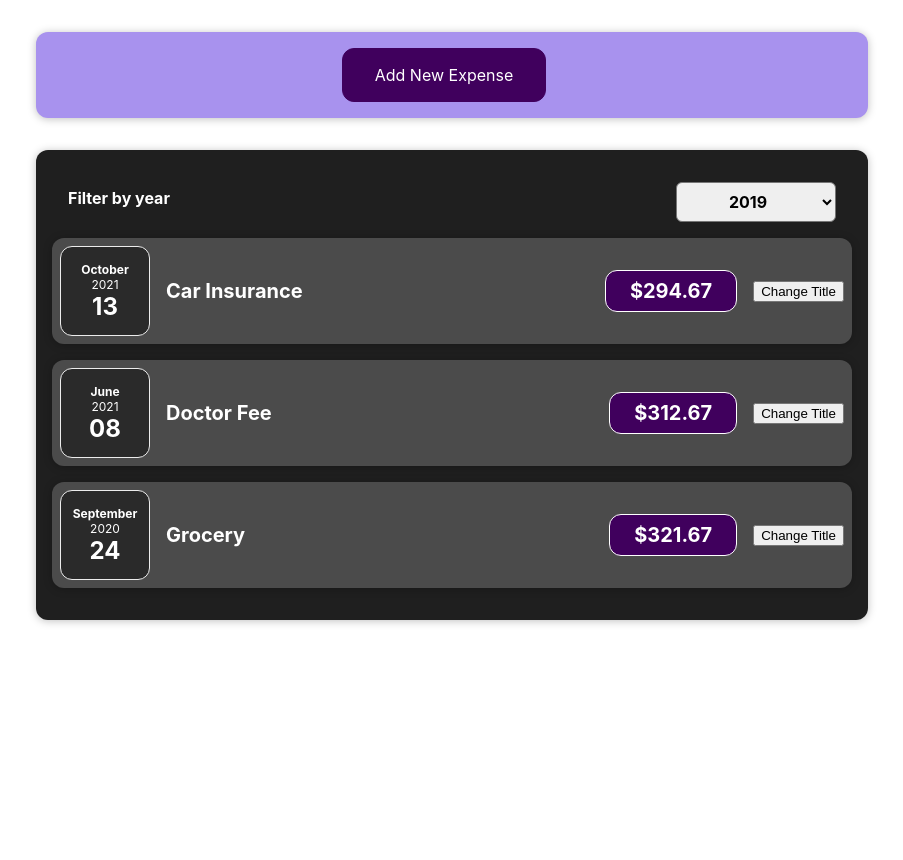
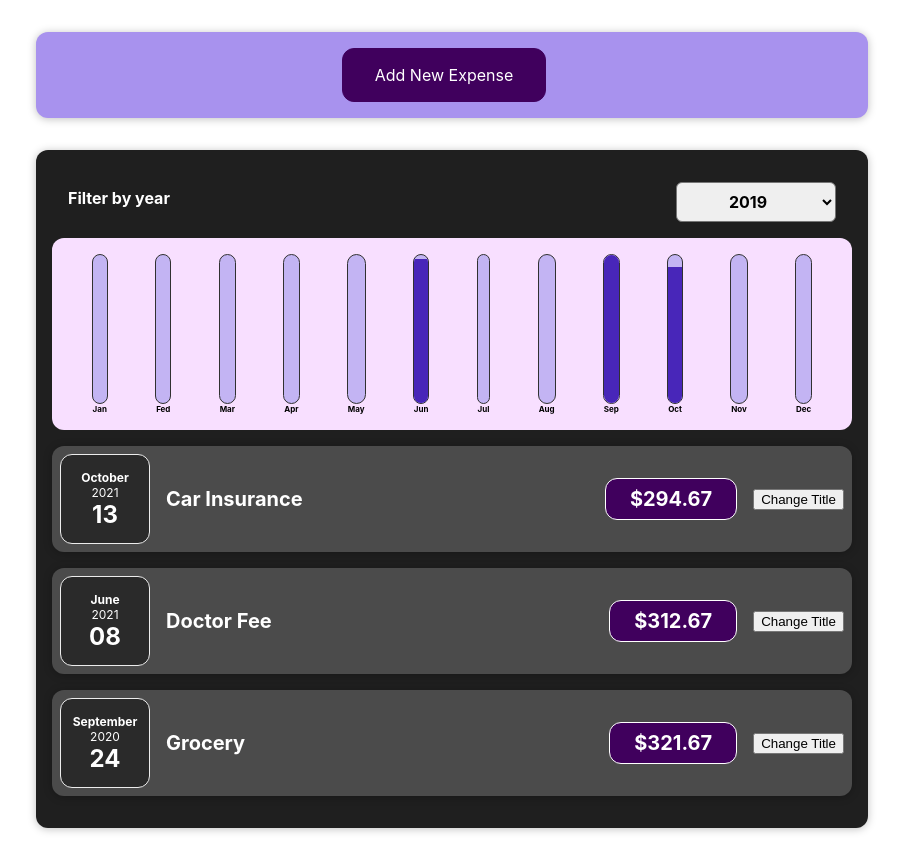
Before and after one commit to ahmed-raza/react, a React (Create React App) app: page / in a window 1280 px wide. Shown: the whole page, without its empty margins (188-1091 px from the left). Before the commit the page ends 800 px from the top, so only its background shows below. Built offline with nearby package versions, Linux system fonts and the light colour scheme.

Commit message:
Created chart bar filter

```diff
--- a/src/components/Chart/Chart.js
+++ b/src/components/Chart/Chart.js
@@ -4,13 +4,19 @@
 
 class Chart extends React.Component {
   render() {
+    const dataPointValues = this.props.dataPoints.map(
+      (dataPoint) => dataPoint.value
+    );
+    const totalMaximum = Math.max(...dataPointValues);
+    // console.log(dataPointValues);
+    // console.log(totalMaximum);
     return (
       <div className="chart">
         {this.props.dataPoints.map((dataPoint) => (
           <ChartBar
             key={dataPoint.label}
             value={dataPoint.value}
-            maxValue={null}
+            maxValue={totalMaximum}
             label={dataPoint.label}
           />
         ))}
--- a/src/components/Chart/ChartBar.js
+++ b/src/components/Chart/ChartBar.js
@@ -3,13 +3,25 @@
 
 class ChartBar extends React.Component {
   render() {
+    let barFillHeight = "0%";
+
+    if (this.props.maxValue > 0) {
+      barFillHeight =
+        Math.round((this.props.value / this.props.maxValue) * 100) + "%";
+    }
+
     return (
       <div className="chart-bar">
         <div className="chart-bar__inner">
-          <div className="chart-bar__fill"></div>
+          <div
+            className="chart-bar__fill"
+            style={{ height: barFillHeight }}
+          ></div>
         </div>
         <div className="chart-bar__label">{this.props.label}</div>
       </div>
     );
   }
 }
+
+export default ChartBar;
--- a/src/components/Expenses/Expenses.js
+++ b/src/components/Expenses/Expenses.js
@@ -2,6 +2,7 @@
 import Card from "../UI/Card";
 import ExpensesList from "./ExpensesList";
 import ExpensesFilter from "./ExpensesFilter";
+import ExpensesChart from "./ExpensesChart";
 import "./Expenses.css";
 
 class Expenses extends React.Component {
@@ -34,6 +35,7 @@
           onChangeFilterYear={this.filterChangeHandler}
           defaultValue={this.state.selectedFilterYear}
         />
+        <ExpensesChart expenses={this.state.filteredItems} />
         <ExpensesList
           items={
             !this.state.filtered ? this.props.items : this.state.filteredItems
--- /dev/null
+++ b/src/components/Expenses/ExpensesChart.js
@@ -0,0 +1,30 @@
+import React from "react";
+import Chart from "../Chart/Chart";
+
+const chartDataPoints = [
+  { label: "Jan", value: 0 },
+  { label: "Fed", value: 0 },
+  { label: "Mar", value: 0 },
+  { label: "Apr", value: 0 },
+  { label: "May", value: 0 },
+  { label: "Jun", value: 0 },
+  { label: "Jul", value: 0 },
+  { label: "Aug", value: 0 },
+  { label: "Sep", value: 0 },
+  { label: "Oct", value: 0 },
+  { label: "Nov", value: 0 },
+  { label: "Dec", value: 0 },
+];
+
+class ExpensesChart extends React.Component {
+  render() {
+    for (const expense of this.props.expenses) {
+      const expenseMonth = expense.date.getMonth();
+      chartDataPoints[expenseMonth].value += expense.price;
+    }
+    // console.log(chartDataPoints);
+    return <Chart dataPoints={chartDataPoints} />;
+  }
+}
+
+export default ExpensesChart;
```
